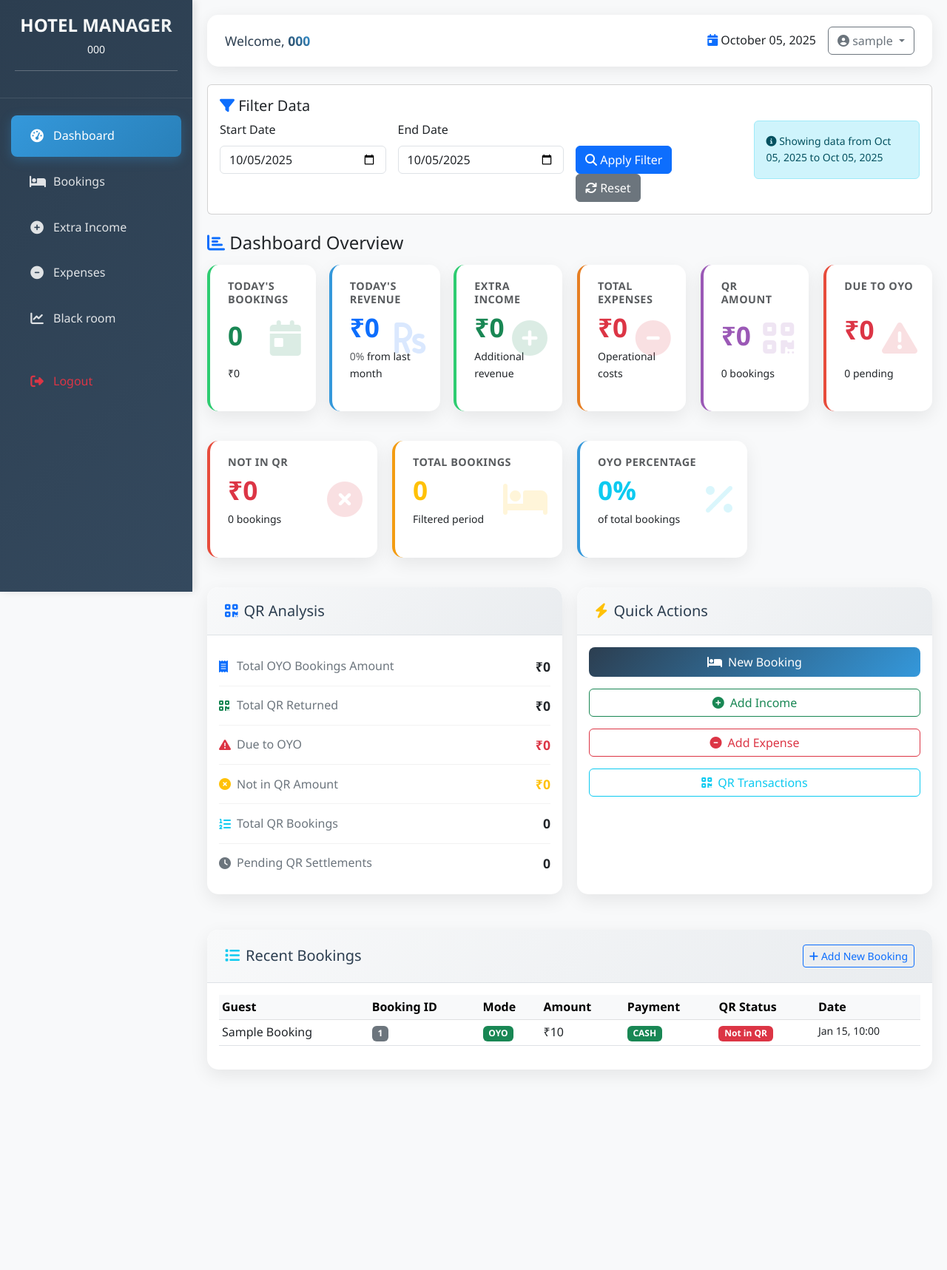
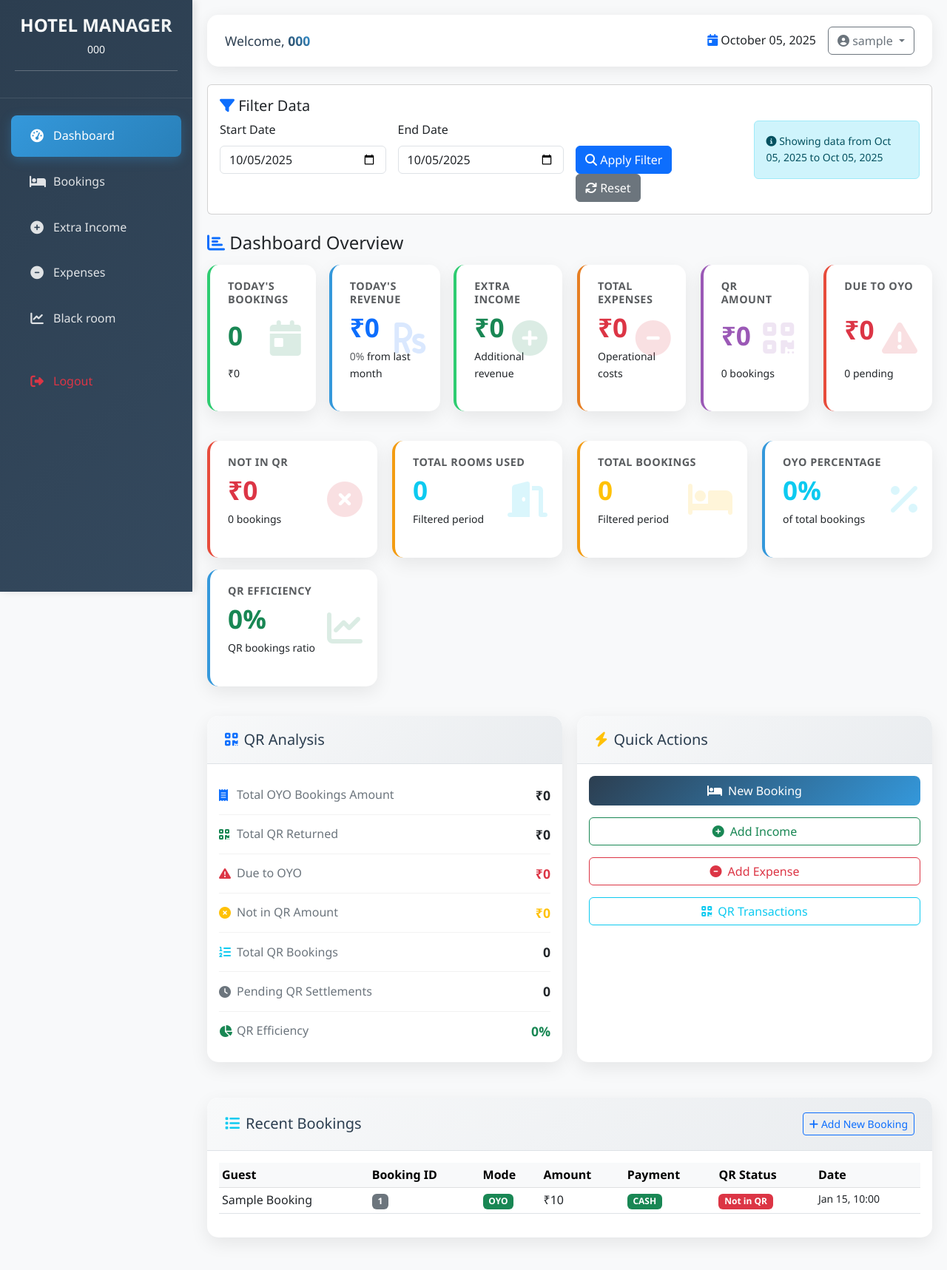
Before and after one commit to Sahil19004/coyos, a Django app: page /dashboard/ in a window 1280 px wide. Shown: the whole page at 74% size. Before the commit the page ends 1449 px from the top, so only its background shows below. Run offline with Django 5.2, Linux system fonts and the light colour scheme; a user stored in the database is signed in; tables that the repository leaves empty hold one stand-in row (values such as "Sample post").

Commit message:
update the code

```diff
--- a/app/views.py
+++ b/app/views.py
@@ -116,10 +116,13 @@ def dashboard(request):
         created_at__date__lte=end_date
     )
 
-    # QR Analysis for filtered period - EXCLUDE bookings not in QR
+    # QR Analysis for ALL booking modes (OYO, TA, OTA, WALK_IN) - all part of OYO ecosystem
+    oyo_ecosystem_modes = ['OYO', 'TA', 'OTA', 'WALK_IN']
+
+    # Get all QR bookings for OYO ecosystem (exclude PREPAID from QR amount calculation)
     qr_bookings = Booking.objects.filter(
         hotel=hotel,
-        booking_mode='OYO',
+        booking_mode__in=oyo_ecosystem_modes,
         not_in_qr=False  # Only include bookings that are in QR
     ).filter(
         created_at__date__gte=start_date,
@@ -131,7 +134,10 @@ def dashboard(request):
     prepaid_qr_bookings = qr_bookings.filter(payment_mode='PREPAID')
 
     # Calculate QR amounts - Only actual QR return amounts, not excess
-    total_qr_amount = non_prepaid_qr_bookings.aggregate(total=Sum('return_qr'))['total'] or Decimal('0.00')
+    total_qr_returned = non_prepaid_qr_bookings.aggregate(total=Sum('return_qr'))['total'] or Decimal('0.00')
+
+    # Calculate total QR booking amount - ONLY NON-PREPAID bookings count towards QR Amount
+    total_qr_booking_amount = non_prepaid_qr_bookings.aggregate(total=Sum('booking_amount'))['total'] or Decimal('0.00')
 
     # Calculate due amounts separately for prepaid and non-prepaid
     non_prepaid_due = non_prepaid_qr_bookings.aggregate(
@@ -142,23 +148,38 @@ def dashboard(request):
         total=Sum(F('booking_amount') - F('return_qr'))
     )['total'] or Decimal('0.00')
 
-    # Total due from OYO bookings (before subtracting not_in_qr)
+    # Total due from OYO ecosystem bookings (before adjusting for not_in_qr)
     total_oyo_due = non_prepaid_due + prepaid_due
 
-    # Get bookings NOT in QR for the filtered period
+    # Get bookings NOT in QR for OYO ecosystem
     not_in_qr_bookings = Booking.objects.filter(
         hotel=hotel,
-        booking_mode='OYO',
+        booking_mode__in=oyo_ecosystem_modes,
         not_in_qr=True
     ).filter(
         created_at__date__gte=start_date,
         created_at__date__lte=end_date
     )
 
-    not_in_qr_amount = not_in_qr_bookings.aggregate(total=Sum('booking_amount'))['total'] or Decimal('0.00')
+    # Get hotel's QR amount (from Hotel model)
+    hotel_qr_amount = Decimal(str(hotel.qr_amount or 0))
 
-    # Calculate final due to OYO - can be negative
-    due_to_oyo = total_oyo_due - not_in_qr_amount
+    # Calculate not_in_qr adjustments
+    # For each not_in_qr booking: difference = booking_amount - hotel_qr_amount
+    not_in_qr_total_booking = not_in_qr_bookings.aggregate(total=Sum('booking_amount'))['total'] or Decimal('0.00')
+    not_in_qr_count = not_in_qr_bookings.count()
+
+    # Total QR that would have been received for these bookings
+    not_in_qr_expected_qr = hotel_qr_amount * not_in_qr_count
+
+    # The difference (amount over the expected QR)
+    not_in_qr_adjustment = not_in_qr_total_booking - not_in_qr_expected_qr
+
+    # Add this adjustment to total QR returned amount (as if you received this extra)
+    adjusted_qr_returned = total_qr_returned + not_in_qr_adjustment
+
+    # Subtract this adjustment from due to OYO
+    due_to_oyo = total_oyo_due - not_in_qr_adjustment
 
     # Track if there's excess (negative due means OYO owes you money)
     excess_amount = abs(due_to_oyo) if due_to_oyo < 0 else Decimal('0.00')
@@ -181,6 +202,9 @@ def dashboard(request):
     total_revenue = (filtered_bookings.aggregate(total=Sum('booking_amount'))['total'] or Decimal('0.00')) + extra_income
     net_profit = total_revenue - expenses
 
+    # Calculate total rooms used in filtered period
+    total_rooms_used = filtered_bookings.aggregate(total=Sum('number_of_rooms'))['total'] or 0
+
     # Recent bookings (all time, not filtered)
     recent_bookings = Booking.objects.filter(hotel=hotel).order_by('-created_at')[:10]
 
@@ -190,10 +214,21 @@ def dashboard(request):
         total_revenue=Sum('booking_amount')
     )
 
-    # Calculate OYO percentage for filtered period
+    # Calculate booking mode percentages for filtered period
+    total_bookings_count = filtered_bookings.count()
+
+    # Calculate each booking mode percentage
     oyo_count = filtered_bookings.filter(booking_mode='OYO').count()
-    total_bookings_count = filtered_bookings.count()
     oyo_percentage = (oyo_count / total_bookings_count * 100) if total_bookings_count > 0 else 0
+
+    ta_count = filtered_bookings.filter(booking_mode='TA').count()
+    ta_percentage = (ta_count / total_bookings_count * 100) if total_bookings_count > 0 else 0
+
+    ota_count = filtered_bookings.filter(booking_mode='OTA').count()
+    ota_percentage = (ota_count / total_bookings_count * 100) if total_bookings_count > 0 else 0
+
+    walk_in_count = filtered_bookings.filter(booking_mode='WALK_IN').count()
+    walk_in_percentage = (walk_in_count / total_bookings_count * 100) if total_bookings_count > 0 else 0
 
     # Calculate revenue change compared to previous period of same duration
     previous_period_days = (end_date - start_date).days + 1
@@ -219,6 +254,26 @@ def dashboard(request):
     prepaid_count = prepaid_qr_bookings.count()
     prepaid_return_qr = prepaid_qr_bookings.aggregate(total=Sum('return_qr'))['total'] or Decimal('0.00')
 
+    # Calculate QR efficiency percentage (for OYO ecosystem bookings)
+    total_oyo_ecosystem_bookings = filtered_bookings.filter(booking_mode__in=oyo_ecosystem_modes).count()
+    if total_oyo_ecosystem_bookings > 0:
+        qr_efficiency_percentage = round((qr_bookings.count() / total_oyo_ecosystem_bookings) * 100, 1)
+    else:
+        qr_efficiency_percentage = 0
+
+    # Calculate QR stats by booking mode (exclude prepaid from QR amount)
+    qr_stats_by_mode = {}
+    for mode in oyo_ecosystem_modes:
+        mode_qr_bookings = non_prepaid_qr_bookings.filter(booking_mode=mode)
+        mode_not_in_qr = not_in_qr_bookings.filter(booking_mode=mode)
+
+        qr_stats_by_mode[mode] = {
+            'qr_count': mode_qr_bookings.count(),
+            'qr_amount': mode_qr_bookings.aggregate(total=Sum('booking_amount'))['total'] or Decimal('0.00'),
+            'not_in_qr_count': mode_not_in_qr.count(),
+            'not_in_qr_amount': mode_not_in_qr.aggregate(total=Sum('booking_amount'))['total'] or Decimal('0.00'),
+        }
+
     context = {
         'hotel': hotel,
         'today': today,
@@ -227,8 +282,8 @@ def dashboard(request):
         'stats': {
             'today': {
                 'bookings': today_bookings.count(),
-                'revenue': today_revenue,  # Now includes extra income and subtracts expenses
-                'booking_revenue': today_booking_revenue,  # Just booking revenue
+                'revenue': today_revenue,
+                'booking_revenue': today_booking_revenue,
                 'extra_income': today_extra_income,
                 'expenses': today_expenses,
                 'cash': today_bookings.filter(payment_mode='CASH').aggregate(total=Sum('booking_amount'))['total'] or Decimal('0.00'),
@@ -238,29 +293,38 @@ def dashboard(request):
                 'total_bookings': filtered_bookings.count(),
                 'total_revenue': total_revenue,
                 'total_expenses': expenses,
-                'net_profit': net_profit
+                'net_profit': net_profit,
+                'total_rooms_used': total_rooms_used
             },
             'revenue_change': round(revenue_change, 1),
             'oyo_percentage': round(oyo_percentage, 1),
+            'ta_percentage': round(ta_percentage, 1),
+            'ota_percentage': round(ota_percentage, 1),
+            'walk_in_percentage': round(walk_in_percentage, 1),
         },
         'qr_stats': {
-            'total_qr_amount': total_qr_amount,  # Only actual QR amounts
-            'total_booking_amount': qr_bookings.aggregate(total=Sum('booking_amount'))['total'] or Decimal('0.00'),
-            'due_to_oyo': due_to_oyo,  # Can be negative when OYO owes you
+            'total_qr_amount': total_qr_booking_amount,  # Total booking amount for NON-PREPAID OYO ecosystem QR bookings only
+            'total_qr_returned': adjusted_qr_returned,   # Actual QR returned amount
+            'total_booking_amount': non_prepaid_qr_bookings.aggregate(total=Sum('booking_amount'))['total'] or Decimal('0.00'),
+            'due_to_oyo': due_to_oyo,  # Adjusted due to OYO (includes prepaid due, can be negative when OYO owes you)
             'amount_oyo_owes': excess_amount,  # Positive amount when due_to_oyo is negative
-            'qr_bookings_count': qr_bookings.count(),
-            'not_in_qr_amount': not_in_qr_amount,
-            'not_in_qr_count': not_in_qr_bookings.count(),
+            'qr_bookings_count': non_prepaid_qr_bookings.count(),  # Only non-prepaid bookings in QR count
+            'not_in_qr_amount': not_in_qr_total_booking,
+            'not_in_qr_count': not_in_qr_count,
+            'not_in_qr_adjustment': not_in_qr_adjustment,
+            'not_in_qr_expected_qr': not_in_qr_expected_qr,
             'prepaid_booking_amount': prepaid_booking_amount,
             'prepaid_count': prepaid_count,
             'prepaid_return_qr': prepaid_return_qr,
             'prepaid_due': prepaid_due,
             'non_prepaid_due': non_prepaid_due,
             'total_oyo_due': total_oyo_due,
-            'initial_due': due_to_oyo,  # Same as due_to_oyo now
-            'excess_amount': excess_amount,  # Same as amount_oyo_owes, kept for backward compatibility
+            'initial_due': total_oyo_due,
+            'excess_amount': excess_amount,
+            'qr_efficiency_percentage': qr_efficiency_percentage,
+            'by_mode': qr_stats_by_mode,  # QR stats broken down by booking mode (non-prepaid only)
         },
-        'pending_qr': qr_bookings.filter(return_qr__lt=F('booking_amount')).count(),
+        'pending_qr': non_prepaid_qr_bookings.filter(return_qr__lt=F('booking_amount')).count(),
         'recent_bookings': recent_bookings,
         'booking_modes': booking_modes,
         'expenses': expenses,
@@ -305,8 +369,13 @@ def booking(request):
             booking = form.save(commit=False)
             booking.hotel = hotel
 
-
-
+            # Auto-calculate return_qr if not_in_qr is not checked
+            if not booking.not_in_qr:
+                # Calculate due: number_of_rooms * hotel_qr_amount
+                calculated_due = booking.number_of_rooms * hotel.qr_amount
+                actual_due = min(calculated_due, booking.booking_amount)
+                # Calculate QR return: booking amount - due amount
+                booking.return_qr = max(Decimal('0.00'), booking.booking_amount - actual_due)
 
             booking.save()
             messages.success(request, f'Booking {booking.booking_id} created successfully!')
@@ -327,7 +396,10 @@ def booking(request):
 
     # Apply search filter
     if search_query:
-        bookings = bookings.filter(booking_id__icontains=search_query)
+        bookings = bookings.filter(
+            models.Q(booking_id__icontains=search_query) |
+            models.Q(guest_name__icontains=search_query)
+        )
 
     # Apply date filters
     if date_filter:
@@ -342,6 +414,14 @@ def booking(request):
             bookings = bookings.filter(created_at__date__gte=start_of_week)
         elif date_filter == 'this_month':
             bookings = bookings.filter(created_at__year=today.year, created_at__month=today.month)
+        elif date_filter == 'last_month':
+            first_day_of_current_month = today.replace(day=1)
+            last_day_of_previous_month = first_day_of_current_month - timedelta(days=1)
+            first_day_of_previous_month = last_day_of_previous_month.replace(day=1)
+            bookings = bookings.filter(
+                created_at__date__gte=first_day_of_previous_month,
+                created_at__date__lte=last_day_of_previous_month
+            )
 
     # Apply custom date range filter
     if start_date and end_date:
@@ -350,7 +430,13 @@ def booking(request):
             end_date_obj = datetime.strptime(end_date, '%Y-%m-%d').date()
             bookings = bookings.filter(created_at__date__range=[start_date_obj, end_date_obj])
         except ValueError:
-            pass
+            messages.error(request, "Invalid date format. Please use YYYY-MM-DD.")
+
+    # Calculate summary statistics
+    total_bookings = bookings.count()
+    total_amount = sum(booking.booking_amount for booking in bookings)
+    total_due = sum(booking.due_to_oyo for booking in bookings)
+    total_qr_return = sum(booking.return_qr for booking in bookings)
 
     # Order and paginate
     bookings = bookings.order_by('-created_at')
@@ -362,19 +448,21 @@ def booking(request):
 
     # Prepare booking data for JavaScript
     booking_data = {}
-    for booking in page_obj:
+    for booking in bookings:  # Use all bookings for edit functionality
         booking_data[booking.id] = {
             'booking_id': booking.booking_id,
             'guest_name': booking.guest_name,
             'booking_mode': booking.booking_mode,
             'payment_mode': booking.payment_mode,
+            'number_of_rooms': booking.number_of_rooms,
             'booking_amount': float(booking.booking_amount),
             'return_qr': float(booking.return_qr),
             'not_in_qr': booking.not_in_qr,
             'extra_income': float(booking.extra_income) if booking.extra_income else 0,
+            'created_at': booking.created_at.strftime('%Y-%m-%d %H:%M:%S'),
         }
 
-    return render(request, "bookings.html", {
+    context = {
         'form': form,
         'page_obj': page_obj,
         'hotel': hotel,
@@ -383,35 +471,63 @@ def booking(request):
         'date_filter': date_filter,
         'start_date': start_date,
         'end_date': end_date,
-    })
+        'total_bookings': total_bookings,
+        'total_amount': total_amount,
+        'total_due': total_due,
+        'total_qr_return': total_qr_return,
+    }
+
+    return render(request, "bookings.html", context)
+
 @login_required
 @require_POST
 def update_booking(request):
     try:
         hotel = Hotel.objects.get(user=request.user)
 
-        # Get the numeric ID from the form, not the booking_id string
-        booking_id = request.POST.get('id')  # Changed from 'booking_id' to 'id'
+        # Get the numeric ID from the form
+        booking_id = request.POST.get('id')
+        if not booking_id:
+            messages.error(request, "Booking ID is required.")
+            return redirect('booking')
+
         booking_instance = get_object_or_404(Booking, id=booking_id, hotel=hotel)
 
+        # Create form with instance and POST data
         form = BookingForm(request.POST, instance=booking_instance)
         if form.is_valid():
-            form.save()
-            messages.success(request, f'Booking {booking_instance.booking_id} updated successfully!')
+            booking = form.save(commit=False)
+            booking.hotel = hotel  # Ensure hotel is set
+
+            # Auto-calculate return_qr if not_in_qr is not checked
+            if not booking.not_in_qr:
+                # Calculate due: number_of_rooms * hotel_qr_amount
+                calculated_due = booking.number_of_rooms * hotel.qr_amount
+                actual_due = min(calculated_due, booking.booking_amount)
+                # Calculate QR return: booking amount - due amount
+                booking.return_qr = max(Decimal('0.00'), booking.booking_amount - actual_due)
+
+            booking.save()
+            messages.success(request, f'Booking {booking.booking_id} updated successfully!')
             return redirect('booking')
         else:
-            # For debugging, print form errors
-            print(form.errors)
-            messages.error(request, 'Please correct the errors below.')
+            # Log form errors for debugging
+            print("Form errors:", form.errors)
+            for field, errors in form.errors.items():
+                for error in errors:
+                    messages.error(request, f"{field}: {error}")
             return redirect('booking')
 
     except Hotel.DoesNotExist:
-        messages.error(request, "You don't have permission to edit this booking.")
+        messages.error(request, "You don't have a hotel associated with your account.")
         return redirect('booking')
     except ValueError as e:
-        # Handle the case where ID is not a number
-        messages.error(request, "Invalid booking ID format.")
+        messages.error(request, f"Invalid booking ID: {str(e)}")
         return redirect('booking')
+    except Exception as e:
+        messages.error(request, f"An error occurred while updating the booking: {str(e)}")
+        return redirect('booking')
+
 @login_required
 def delete_booking(request, booking_id):
     try:
@@ -422,11 +538,10 @@ def delete_booking(request, booking_id):
         messages.success(request, f'Booking {booking_id_str} deleted successfully!')
     except Hotel.DoesNotExist:
         messages.error(request, "You don't have permission to delete this booking.")
+    except Exception as e:
+        messages.error(request, f"An error occurred while deleting the booking: {str(e)}")
 
     return redirect('booking')
-
-
-
 @login_required
 def extra_income(request):
     try:
--- a/templates/dashboard.html
+++ b/templates/dashboard.html
@@ -564,6 +564,7 @@
                 </div>
             </div>
         </div>
+
         <div class="col-xl-2 col-md-4 col-sm-6 mb-3 px-2">
             <div class="card stat-card dashboard-card">
                 <div class="card-body">
@@ -583,6 +584,7 @@
                 </div>
             </div>
         </div>
+
         <div class="col-xl-2 col-md-4 col-sm-6 mb-3">
             <div class="card stat-card income dashboard-card">
                 <div class="card-body">
@@ -619,10 +621,18 @@
         <div class="col-xl-2 col-md-4 col-sm-6 mb-3">
             <div class="card stat-card pending dashboard-card">
                 <div class="card-body">
-                                <h6 class="card-subtitle mb-2 text-muted">Due to OYO</h6>
-                                <h3 class="card-title text-danger">₹{{ qr_stats.due_to_oyo|floatformat:0 }}</h3>
+                    <h6 class="card-subtitle mb-2 text-muted">
+                        {% if qr_stats.due_to_oyo < 0 %}
+                            OYO Owes You
+                        {% else %}
+                            Due to OYO
+                        {% endif %}
+                    </h6>
+                    <h3 class="card-title {% if qr_stats.due_to_oyo < 0 %}text-success{% else %}text-danger{% endif %}">
+                        ₹{{ qr_stats.due_to_oyo|floatformat:0|cut:"-" }}
+                    </h3>
                     <p class="card-text small">{{ pending_qr }} pending</p>
-                                <i class="fas fa-exclamation-triangle card-icon text-danger"></i>
+                    <i class="fas fa-exclamation-triangle card-icon {% if qr_stats.due_to_oyo < 0 %}text-success{% else %}text-danger{% endif %}"></i>
                 </div>
             </div>
         </div>
@@ -637,6 +647,16 @@
                     <h3 class="card-title text-danger">₹{{ qr_stats.not_in_qr_amount|floatformat:0 }}</h3>
                     <p class="card-text small">{{ qr_stats.not_in_qr_count }} bookings</p>
                     <i class="fas fa-times-circle card-icon text-danger"></i>
+                </div>
+            </div>
+        </div>
+        <div class="col-xl-3 col-md-6 mb-3">
+    <div class="card stat-card month dashboard-card">
+        <div class="card-body">
+            <h6 class="card-subtitle mb-2 text-muted">Total Rooms Used</h6>
+            <h3 class="card-title text-info">{{ stats.month.total_rooms_used }}</h3>
+            <p class="card-text small">Filtered period</p>
+            <i class="fas fa-door-open card-icon text-info"></i>
         </div>
     </div>
 </div>
@@ -663,6 +683,22 @@
             </div>
         </div>
 
+        <div class="col-xl-3 col-md-6 mb-3">
+            <div class="card stat-card dashboard-card">
+                <div class="card-body">
+                    <h6 class="card-subtitle mb-2 text-muted">QR Efficiency</h6>
+                    <h3 class="card-title text-success">
+                        {% if qr_stats.qr_bookings_count > 0 %}
+                            {{ qr_stats.qr_efficiency_percentage }}%
+                        {% else %}
+                            0%
+                        {% endif %}
+                    </h3>
+                    <p class="card-text small">QR bookings ratio</p>
+                    <i class="fas fa-chart-line card-icon text-success"></i>
+                </div>
+            </div>
+        </div>
     </div>
 
     <!-- QR Analysis Section -->
@@ -689,10 +725,16 @@
                     </div>
                     <div class="qr-metric">
                         <span class="qr-metric-label">
-                                        <i class="fas fa-exclamation-triangle text-danger"></i>
+                            <i class="fas fa-exclamation-triangle {% if qr_stats.due_to_oyo < 0 %}text-success{% else %}text-danger{% endif %}"></i>
+                            {% if qr_stats.due_to_oyo < 0 %}
+                                OYO Owes You
+                            {% else %}
                                 Due to OYO
+                            {% endif %}
                         </span>
-                                    <span class="qr-metric-value text-danger">₹{{ qr_stats.due_to_oyo|floatformat:0 }}</span>
+                        <span class="qr-metric-value {% if qr_stats.due_to_oyo < 0 %}text-success{% else %}text-danger{% endif %}">
+                            ₹{{ qr_stats.due_to_oyo|floatformat:0|cut:"-" }}
+                        </span>
                     </div>
                     <div class="qr-metric">
                         <span class="qr-metric-label">
@@ -714,6 +756,19 @@
                             Pending QR Settlements
                         </span>
                         <span class="qr-metric-value">{{ pending_qr }}</span>
+                    </div>
+                    <div class="qr-metric">
+                        <span class="qr-metric-label">
+                            <i class="fas fa-chart-pie text-success"></i>
+                            QR Efficiency
+                        </span>
+                        <span class="qr-metric-value text-success">
+                            {% if qr_stats.qr_bookings_count > 0 %}
+                                {{ qr_stats.qr_efficiency_percentage }}%
+                            {% else %}
+                                0%
+                            {% endif %}
+                        </span>
                     </div>
                 </div>
             </div>
```
Also changed, not shown: app/forms.py (+8 -9 lines), app/models.py (+16 -7 lines), templates/bookings.html (+58 -33 lines). Lines whose indentation alone changed are shown as unchanged.
